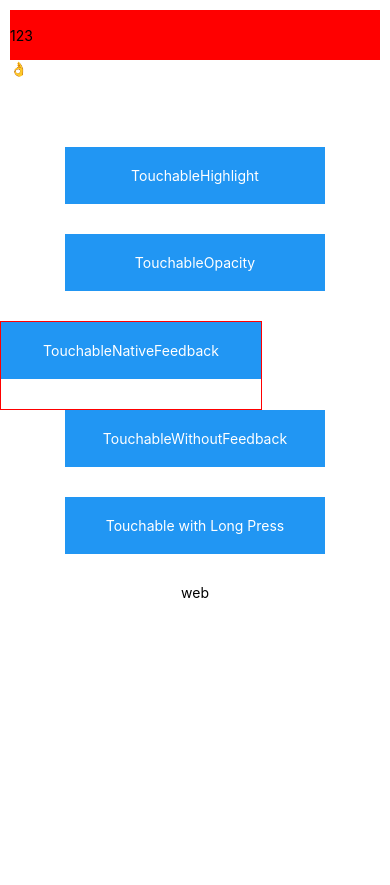
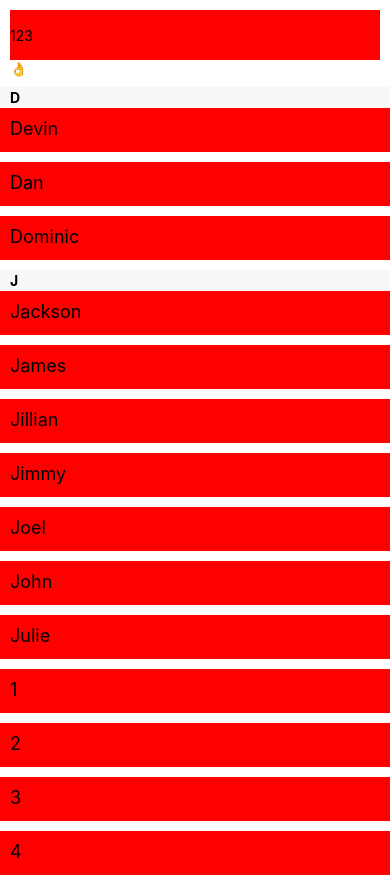
Before and after one commit to davidkoojohn/ReactNativeTodoList, a React Native app: screen / in a window 390 px wide. Before the commit the page ends 844 px from the top, so only its background shows below. Built offline with nearby package versions, Linux system fonts and the light colour scheme.

Commit message:
us scrollview

```diff
--- a/App.js
+++ b/App.js
@@ -1,5 +1,5 @@
 import React, { Component } from 'react';
-import { View, Text, Image, Button, Alert, StyleSheet } from 'react-native';
+import { View, Text, Image, Button, Alert, StyleSheet, ScrollView, FlatList, SectionList } from 'react-native';
 import Greeting from './TestComponents/Greeting'
 import InputComponent from './TestComponents/InputComponent'
 import ButtonComponent from './TestComponents/ButtonComponent'
@@ -35,9 +35,33 @@ export default class App extends Component {
         {/*<View style={{ height: 100, width: 100, backgroundColor: '#000' }} />*/}
         <InputComponent/>
 
-        <View>
-          <ButtonComponent />
-        </View>
+        <SectionList
+          sections={[
+            {title: 'D', data: ['Devin', 'Dan', 'Dominic']},
+            {title: 'J', data: ['Jackson', 'James', 'Jillian', 'Jimmy', 'Joel', 'John', 'Julie']},
+          ]}
+          renderItem={({item}) => <Text style={styles.item}>{item}</Text>}
+          renderSectionHeader={({section}) => <Text style={styles.sectionHeader}>{section.title}</Text>}
+          keyExtractor={(item, index) => index}
+        />
+
+        <FlatList
+          data={[
+            { key: 1},
+            { key: 2},
+            { key: 3},
+            { key: 4},
+          ]}
+          renderItem={({item}) => <Text style={styles.item}>{item.key}</Text>}
+        />
+        {/*<ScrollView>
+          <View>
+            <ButtonComponent />
+          </View>
+          <View>
+            <ButtonComponent />
+          </View>
+        </ScrollView>*/}
 
         {/*<Button
           onPress={() => Alert.alert('你点击了按钮！')}
@@ -107,5 +131,21 @@ const styles = StyleSheet.create({
     width: 200,
     height: 200,
     backgroundColor: '#00ffff'
-  }
+  },
+  item: {
+    padding: 10,
+    fontSize: 18,
+    height: 44,
+    backgroundColor: '#f00',
+    marginBottom: 10
+  },
+  sectionHeader: {
+    paddingTop: 2,
+    paddingLeft: 10,
+    paddingRight: 10,
+    paddingBottom: 2,
+    fontSize: 14,
+    fontWeight: 'bold',
+    backgroundColor: 'rgba(247,247,247,1.0)',
+  },
 })
```
